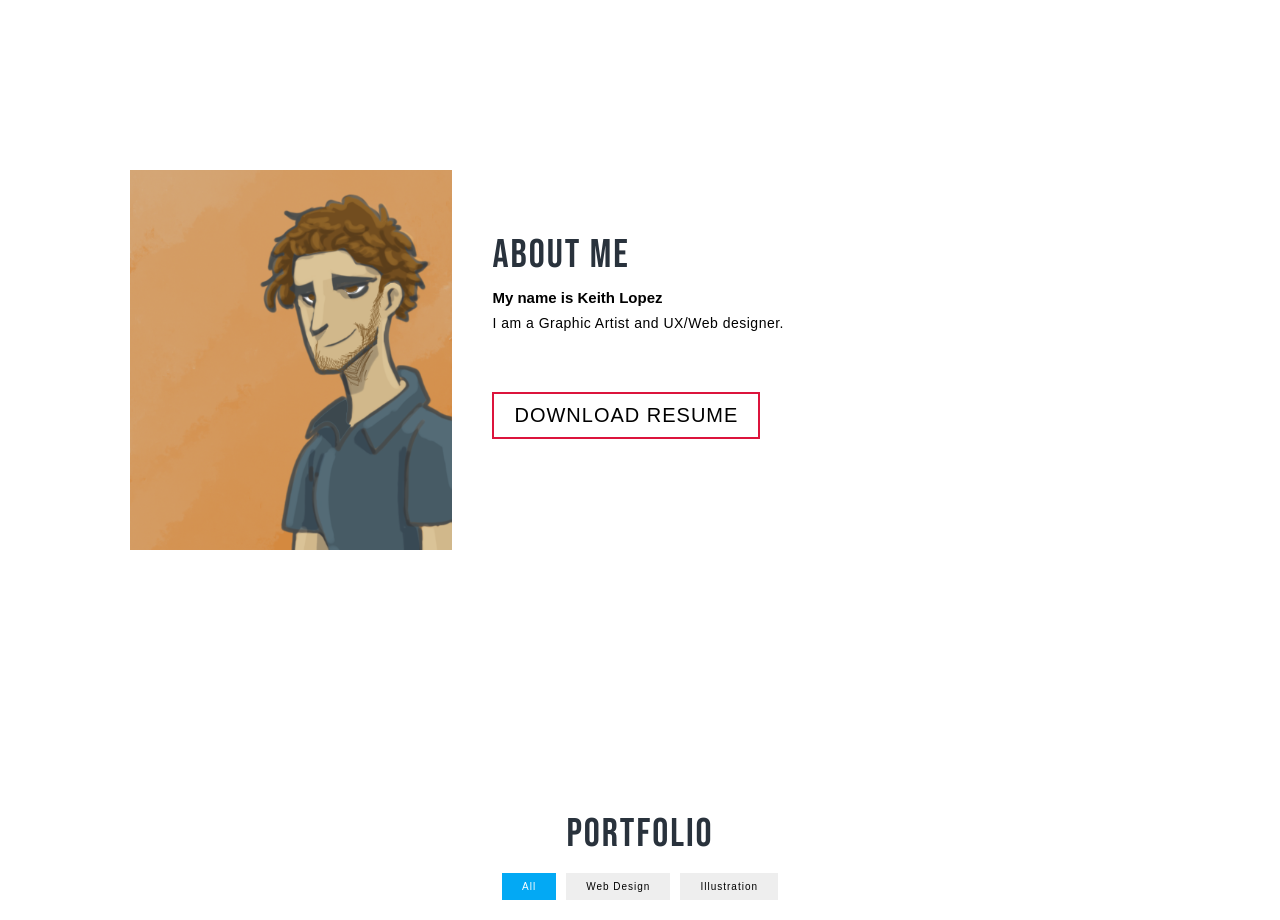
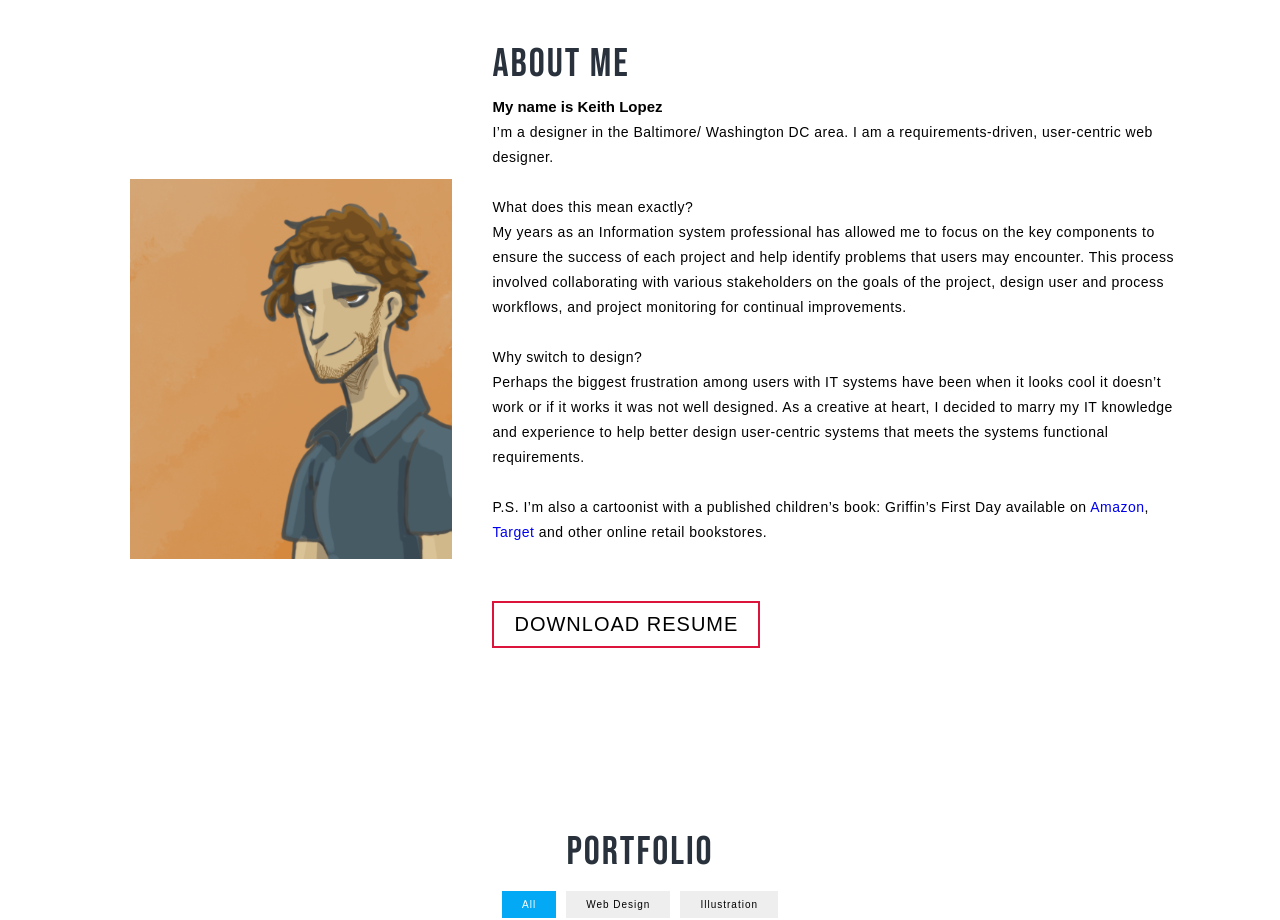
Before and after one commit to keithlpz4/portfolio, a plain HTML site: page index.html in a window 1280 px wide. Shown: the part 840-1760 px from the top of the page. Drawn offline with nearby package versions, Linux system fonts and the light colour scheme; a web font is replaced by a local one.

Commit message:
Add files via upload

```diff
--- a/index.html
+++ b/index.html
@@ -46,7 +46,18 @@
             <div class="col-right">
                 <h2 class="section-title">About Me</h2>
                 <h2>My name is Keith Lopez</h2>
-                <p>I am a Graphic Artist and UX/Web designer.</p>
+                <p> I’m a designer in the Baltimore/ Washington DC area.
+                    I am a requirements-driven, user-centric web designer.
+                    <br><br>What does this mean exactly? <br>
+                    My years as an Information system professional has allowed me to focus on the key components to ensure the success of each project and help identify problems that users may encounter. This process involved collaborating with various stakeholders on the goals of the project, design user and process workflows, and project monitoring for continual improvements.
+                    <br><br>
+                    Why switch to design?
+                    <br>
+                    Perhaps the biggest frustration among users with IT systems have been when it looks cool it doesn’t work or if it works it was not well designed.  As a creative at heart, I decided to marry my IT knowledge and experience to help better design user-centric systems that meets the systems functional requirements.
+                    <br><br>
+                    P.S.
+                    I’m also a cartoonist with a published children’s book: Griffin’s First Day available on <a href="https://www.amazon.com/Griffins-First-School-Jason-Ruby/dp/1953818501">Amazon</a>, <a href="https://www.target.com/p/griffin-s-first-day-of-school-by-jason-ruby-paperback/-/A-83346291?ref=tgt_adv_XS000000&AFID=bing_pla_df&fndsrc=tgtao&DFA=71700000012790841&CPNG=PLA_Entertainment%2BShopping%7CEntertainment_Ecomm_Hardlines&adgroup=SC_Entertainment&LID=700000001230728&LNM=PRODUCT_GROUP&network=o&device=c&location=&targetid=pla-1103400009861:aud-805670406&gclid=6c9bab82a39c14d8d4efcaf4470e799d&gclsrc=3p.ds&ds_rl=1246978&ds_rl=1248099&ref=tgt_adv_XS000000&AFID=bing_pla_df&CPNG=PLA_Entertainment%2BShopping%7CEntertainment_Ecomm_Hardlines&adgroup=SC_Entertainment&LID=700000001230728pbs&network=s&device=c&querystring=griffins%20first%20day&msclkid=6c9bab82a39c14d8d4efcaf4470e799d">Target</a> and other online retail bookstores.
+                    </p>
                 <a href=# class="cta">Download Resume</a>
             </div>
         </div>
```
